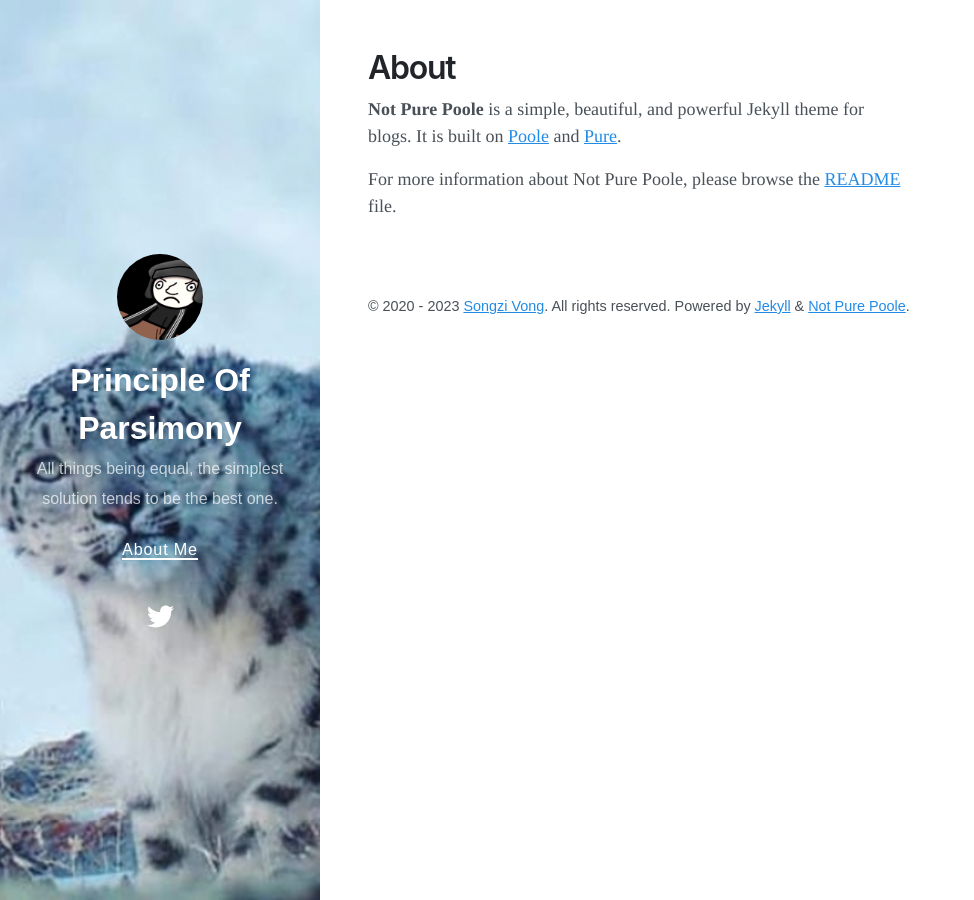
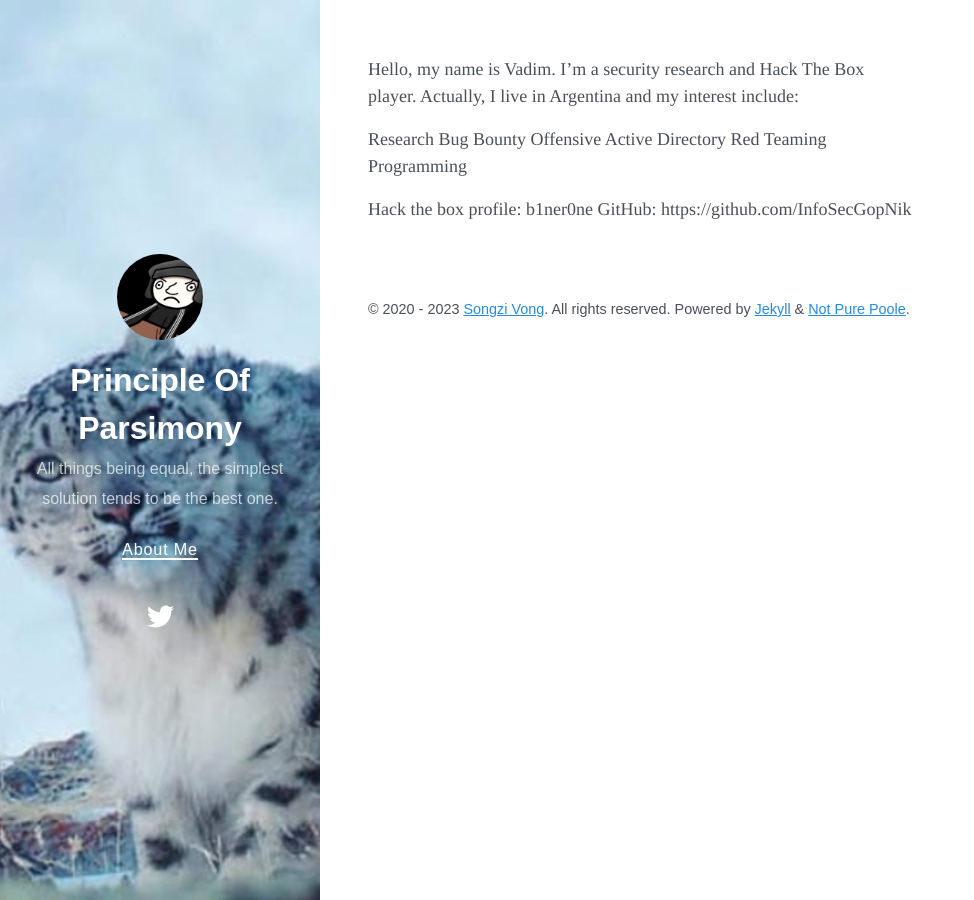
Before and after one commit to InfoSecGopNik/CTF, a Jekyll site: the page built from about.md, in a window 1280 px wide. Shown: the whole page, without its empty margins (0-974 px from the left). Built offline with Jekyll 4.4.1, drawn with Linux system fonts in a browser that asks for light colours; nearby versions of some CDN libraries.

Commit message:
about.md

```diff
--- a/about.md
+++ b/about.md
@@ -1,8 +1,15 @@
 ---
 layout: page
-title: About
+# title: About
 ---
 
-**Not Pure Poole** is a simple, beautiful, and powerful Jekyll theme for blogs. It is built on [Poole](https://github.com/poole/poole) and [Pure](https://purecss.io/).
+Hello, my name is Vadim. I’m a security research and Hack The Box player. Actually, I live in Argentina and my interest include:
 
-For more information about Not Pure Poole, please browse the [README](https://github.com/vszhub/not-pure-poole) file.
+Research
+Bug Bounty
+Offensive Active Directory
+Red Teaming
+Programming
+
+Hack the box profile: b1ner0ne
+GitHub: https://github.com/InfoSecGopNik
```
